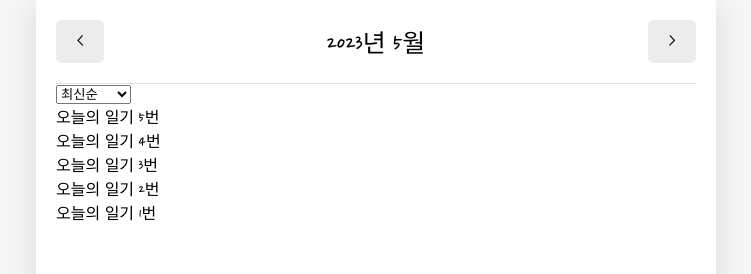
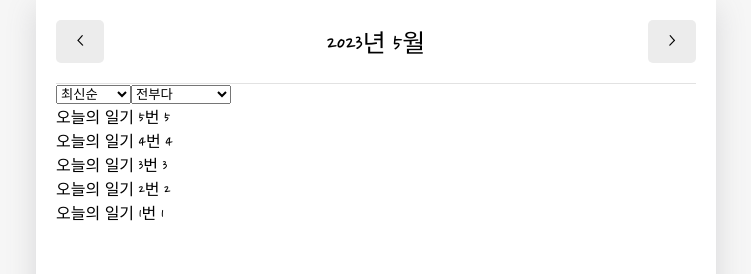
Before and after one commit to llinjae/EmotionDiary, a React (Create React App) app: page / in a window 1280 px wide. Shown: the top 274 px of the page, without its empty margins (264-1015 px from the left). Built offline with nearby package versions, Linux system fonts and the light colour scheme; a web font is replaced by a local one.

Commit message:
emotion 기준 filter

```diff
--- a/src/components/DiaryList.js
+++ b/src/components/DiaryList.js
@@ -3,6 +3,12 @@
 const sortOptionList = [
   { value: 'latest', name: '최신순' },
   { value: 'oldest', name: '오래된 순' },
+];
+
+const filterOptionList = [
+  { value: 'all', name: '전부다' },
+  { value: 'good', name: '좋은 감정만' },
+  { value: 'bad', name: '안좋은 감정만' },
 ];
 
 const ControlMenu = ({ value, onChange, optionList }) => {
@@ -19,8 +25,17 @@
 
 const DiaryList = ({ diaryList }) => {
   const [sortType, setSortType] = useState('latest');
+  const [filter, setFilter] = useState('all');
 
   const getProcessedDiaryList = () => {
+    const filterCallBack = (item) => {
+      if (filter === 'good') {
+        return parseInt(item.emotion) <= 3;
+      } else {
+        return parseInt(item.emotion) >= 3;
+      }
+    };
+
     const compare = (a, b) => {
       if (sortType === 'latest') {
         return parseInt(b.date) - parseInt(a.date);
@@ -29,7 +44,11 @@
       }
     };
     const copyList = JSON.parse(JSON.stringify(diaryList));
-    const sortedList = copyList.sort(compare);
+
+    const filteredList =
+      filter === 'all' ? copyList : copyList.filter((it) => filterCallBack(it));
+
+    const sortedList = filteredList.sort(compare);
     return sortedList;
   };
 
@@ -40,8 +59,15 @@
         onChange={setSortType}
         optionList={sortOptionList}
       />
+      <ControlMenu
+        value={filter}
+        onChange={setFilter}
+        optionList={filterOptionList}
+      />
       {getProcessedDiaryList().map((it) => (
-        <div key={it.id}>{it.content}</div>
+        <div key={it.id}>
+          {it.content} {it.emotion}
+        </div>
       ))}
     </div>
   );
```
